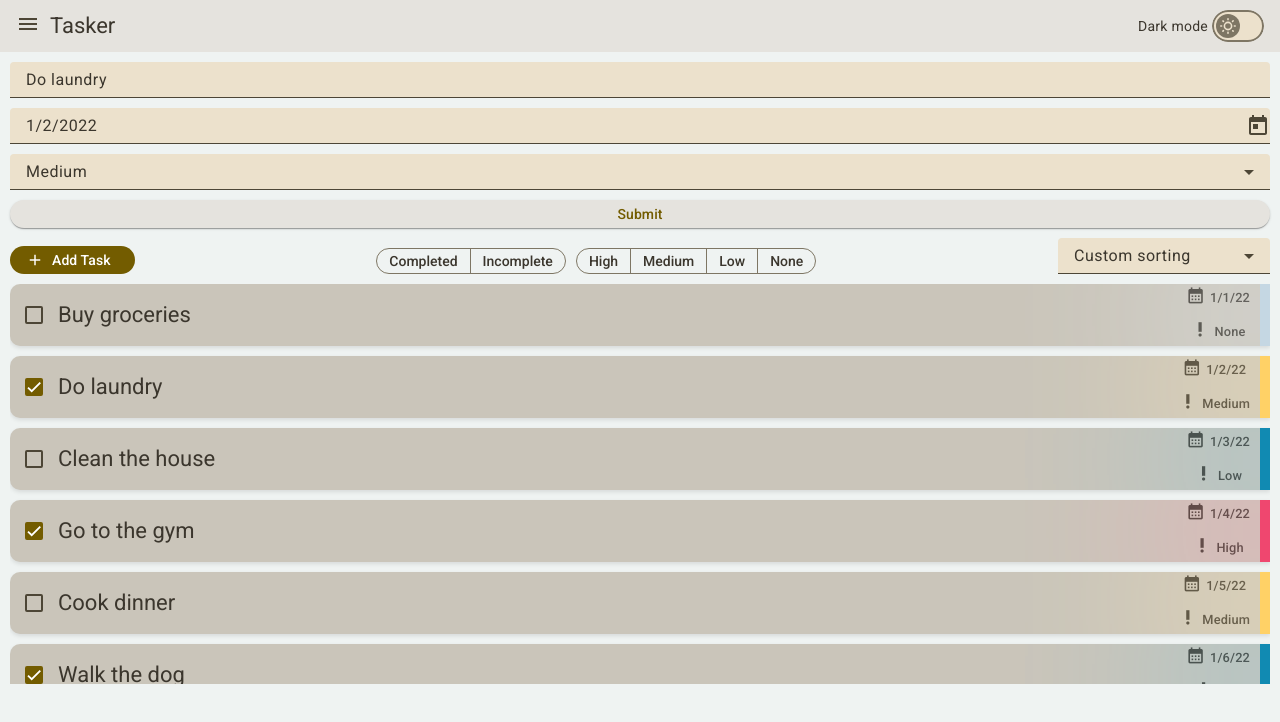
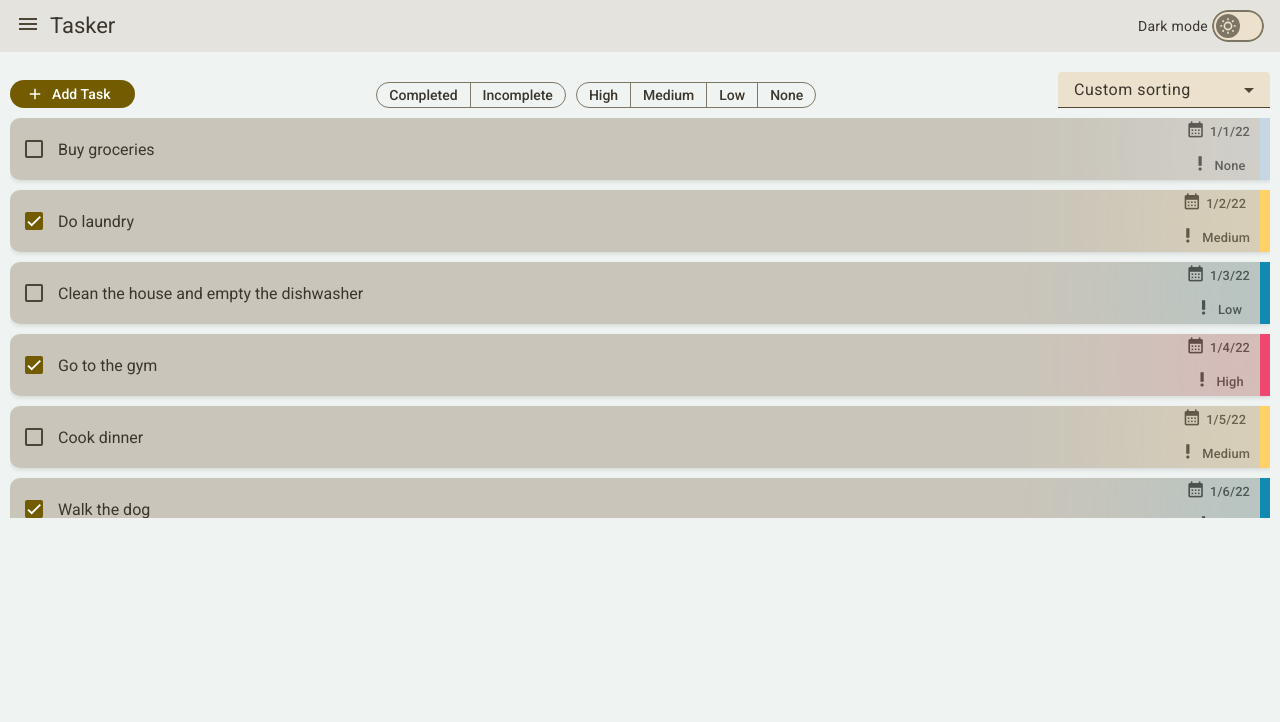
Before and after one commit to Snellingen/tasker, an Angular app: page /tasks in a window 1280 px wide. Shown: the top 722 px of the page. Built offline with nearby package versions, Linux system fonts and the light colour scheme.

Commit message:
minor fixes

```diff
--- a/src/app/components/task-card/task-card.component.html
+++ b/src/app/components/task-card/task-card.component.html
@@ -4,7 +4,7 @@
         <div class='task-card__content'>
             <div class='task-card__title'>
                 <mat-checkbox class='task-card__checkbox' [checked]='task.completed' (change)='onTaskCompletedChange()'></mat-checkbox>
-                <mat-card-title>{{ task.title }}</mat-card-title>
+                <span class='task-card__title-text' >{{ task.title }}</span>
             </div>
             <div class='task-card__info'>
                 @if (task.date) {
--- a/src/app/components/task-card/task-card.component.scss
+++ b/src/app/components/task-card/task-card.component.scss
@@ -20,14 +20,13 @@
         align-items: center;
         justify-content: space-between;
         gap: 10px;
-        width: 100%;
+        flex-grow: 1;
     }
 
     &__title {
         display: flex;
         flex-direction: row;
         align-items: center;
-        max-width: 300px;
         color: var(--sys-on-surface);
     }
     &__checkbox {
--- a/src/app/components/task-overview/task-overview.component.html
+++ b/src/app/components/task-overview/task-overview.component.html
@@ -1,6 +1,6 @@
 <div class="task-overview">
 
-  @if(!showEditTask) {
+  @if(showEditTask) {
     <app-edit-task [id]="selectedTaskId"></app-edit-task>
   }
 
--- a/src/app/components/task-overview/task-overview.component.ts
+++ b/src/app/components/task-overview/task-overview.component.ts
@@ -64,7 +64,7 @@ export class TaskOverviewComponent implements OnInit, OnDestroy{
   tasks$ = this.taskService.filteredSortedTasks$;
 
   showEditTask = false;
-  selectedTaskId: string | undefined = "2";
+  selectedTaskId: string | undefined;
 
   private filterSub: Subscription | undefined;
   private sortSub: Subscription | undefined;
--- a/src/app/components/theme-switch/theme-switch.component.scss
+++ b/src/app/components/theme-switch/theme-switch.component.scss
@@ -1,7 +1,7 @@
 $sun-path: 'm5.64 17l-.71.71a1 1 0 0 0 0 1.41a1 1 0 0 0 1.41 0l.71-.71A1 1 0 0 0 5.64 17ZM5 12a1 1 0 0 0-1-1H3a1 1 0 0 0 0 2h1a1 1 0 0 0 1-1Zm7-7a1 1 0 0 0 1-1V3a1 1 0 0 0-2 0v1a1 1 0 0 0 1 1ZM5.64 7.05a1 1 0 0 0 .7.29a1 1 0 0 0 .71-.29a1 1 0 0 0 0-1.41l-.71-.71a1 1 0 0 0-1.41 1.41Zm12 .29a1 1 0 0 0 .7-.29l.71-.71a1 1 0 1 0-1.41-1.41l-.64.71a1 1 0 0 0 0 1.41a1 1 0 0 0 .66.29ZM21 11h-1a1 1 0 0 0 0 2h1a1 1 0 0 0 0-2Zm-9 8a1 1 0 0 0-1 1v1a1 1 0 0 0 2 0v-1a1 1 0 0 0-1-1Zm6.36-2A1 1 0 0 0 17 18.36l.71.71a1 1 0 0 0 1.41 0a1 1 0 0 0 0-1.41ZM12 6.5a5.5 5.5 0 1 0 5.5 5.5A5.51 5.51 0 0 0 12 6.5Zm0 9a3.5 3.5 0 1 1 3.5-3.5a3.5 3.5 0 0 1-3.5 3.5Z';
 $moon-path: 'M21.64 13a1 1 0 0 0-1.05-.14a8.05 8.05 0 0 1-3.37.73a8.15 8.15 0 0 1-8.14-8.1a8.59 8.59 0 0 1 .25-2A1 1 0 0 0 8 2.36a10.14 10.14 0 1 0 14 11.69a1 1 0 0 0-.36-1.05Zm-9.5 6.69A8.14 8.14 0 0 1 7.08 5.22v.27a10.15 10.15 0 0 0 10.14 10.14a9.79 9.79 0 0 0 2.1-.22a8.11 8.11 0 0 1-7.18 4.32Z';
-.theme-switch-toggle .mdc-switch {
-
+.theme-switch-toggle {
+  .mdc-switch {
     &__icons {
       transform: scale(1.2);
     }
@@ -14,4 +14,5 @@ $moon-path: 'M21.64 13a1 1 0 0 0-1.05-.14a8.05 8.05 0 0 1-3.37.73a8.15 8.15 0 0
         d: path($moon-path);
       }
     }
+  }
 }
--- a/src/app/services/task.service.ts
+++ b/src/app/services/task.service.ts
@@ -29,7 +29,7 @@ const DISPLAY_COLUMNS: TaskField[] = ['title', 'date', 'priority', 'completed'];
 const DATA: Task[] = [
   { id: 1, title: 'Buy groceries', date: new Date('2022-01-01'), priority: 'None', completed: false },
   { id: 2, title: 'Do laundry', date: new Date('2022-01-02'), priority: 'Medium', completed: true },
-  { id: 3, title: 'Clean the house', date: new Date('2022-01-03'), priority: 'Low', completed: false },
+  { id: 3, title: 'Clean the house and empty the dishwasher', date: new Date('2022-01-03'), priority: 'Low', completed: false },
   { id: 4, title: 'Go to the gym', date: new Date('2022-01-04'), priority: 'High', completed: true },
   { id: 5, title: 'Cook dinner', date: new Date('2022-01-05'), priority: 'Medium', completed: false },
   { id: 6, title: 'Walk the dog', date: new Date('2022-01-06'), priority: 'Low', completed: true },
```
Also changed, not shown: src/app/components/theme-switch/theme-switch.component.html (+7 -1 lines).
